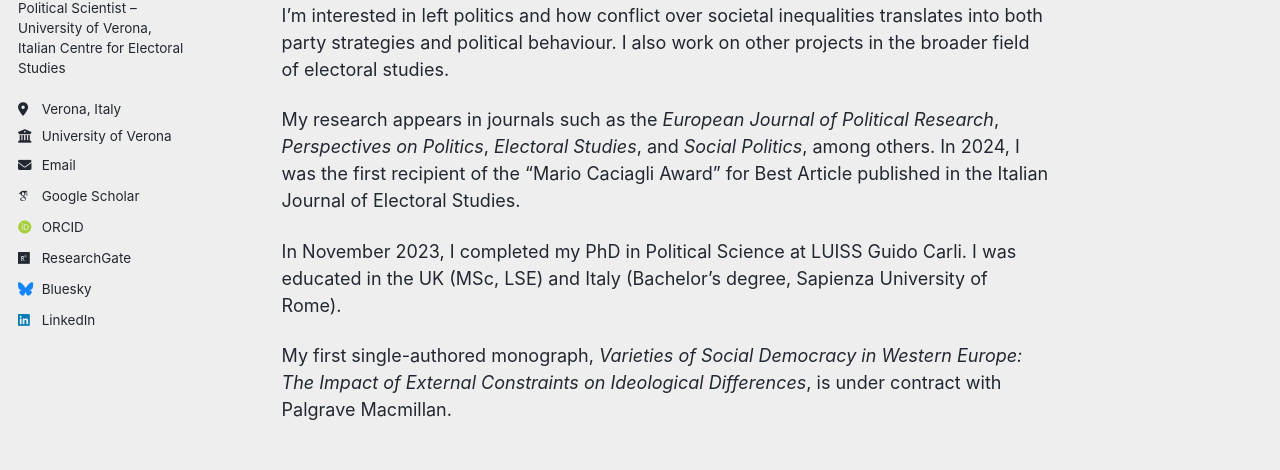
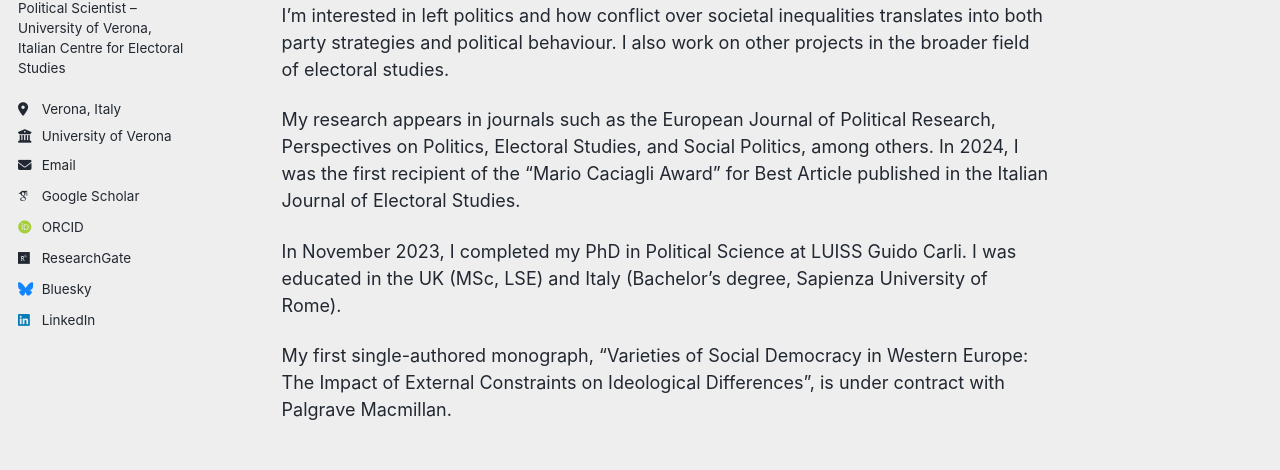
Before and after one commit to federicotrastulli/federicotrastulli.github.io, a Jekyll site: the page built from _pages/about.md, in a window 1280 px wide and 900 px high. Shown: the part 318-788 px from the top of the window. Built offline with Jekyll 4.4.1, drawn with Linux system fonts in a browser that asks for light colours; some web fonts are replaced; a script bundle is joined from its source files by our own code; library files that are not in the unit come from our copies.

```diff
--- a/_pages/about.md
+++ b/_pages/about.md
@@ -13,11 +13,11 @@ I'm a Postdoctoral Researcher at the University of Verona. I'm also a Research A
 
 I'm interested in left politics and how conflict over societal inequalities translates into both party strategies and political behaviour. I also work on other projects in the broader field of electoral studies.
 
-My research appears in journals such as the *European Journal of Political Research*, *Perspectives on Politics*, *Electoral Studies*, and *Social Politics*, among others. In 2024, I was the first recipient of the "Mario Caciagli Award" for Best Article published in the Italian Journal of Electoral Studies.
+My research appears in journals such as the European Journal of Political Research, Perspectives on Politics, Electoral Studies, and Social Politics, among others. In 2024, I was the first recipient of the "Mario Caciagli Award" for Best Article published in the Italian Journal of Electoral Studies.
 
 In November 2023, I completed my PhD in Political Science at LUISS Guido Carli. I was educated in the UK (MSc, LSE) and Italy (Bachelor's degree, Sapienza University of Rome).
 
-My first single-authored monograph, *Varieties of Social Democracy in Western Europe: The Impact of External Constraints on Ideological Differences*, is under contract with Palgrave Macmillan.
+My first single-authored monograph, "Varieties of Social Democracy in Western Europe: The Impact of External Constraints on Ideological Differences", is under contract with Palgrave Macmillan.
 
 ## Research Highlights
 
```
